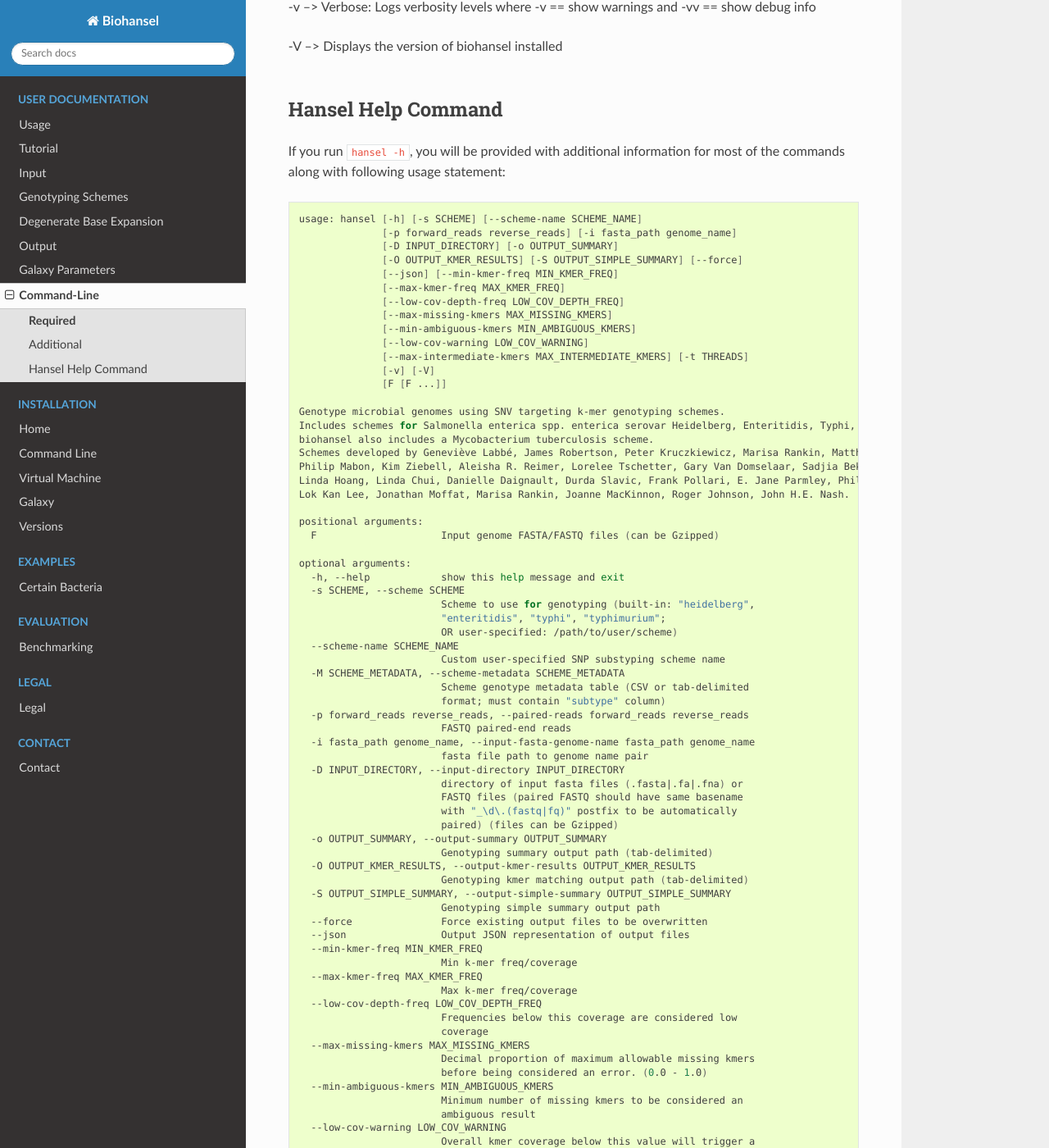
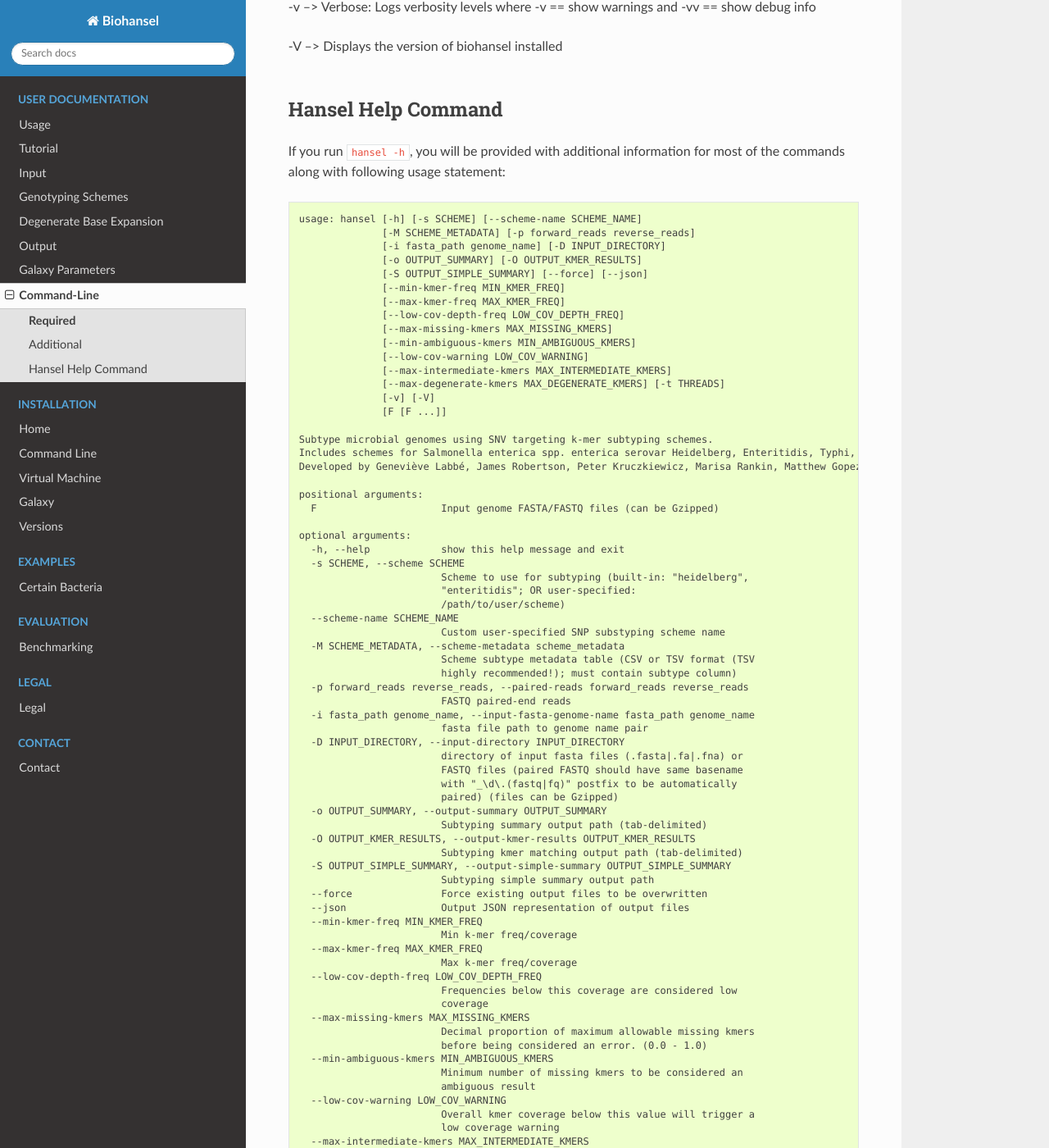
Before and after one commit to phac-nml/biohansel, a Sphinx documentation site: the page built from docs/source/user-docs/command-line.rst, in a window 1280 px wide and 1400 px high, scrolled down 1643 px. Shown: the whole window at 82% size. Built offline with Sphinx 7.4.7 and the Read the Docs theme 2.0.0, drawn with Linux system fonts in a browser that asks for light colours; some of the changed text lies outside the part shown.

Commit message:
Update command-line.rst

```diff
--- a/docs/source/user-docs/command-line.rst
+++ b/docs/source/user-docs/command-line.rst
@@ -76,29 +76,27 @@ Hansel Help Command
 
 If you run ``hansel -h``, you will be provided with additional information for most of the commands along with following usage statement:
 
-.. code-block:: bash
+.. code-block::
 
     usage: hansel [-h] [-s SCHEME] [--scheme-name SCHEME_NAME]
-                  [-p forward_reads reverse_reads] [-i fasta_path genome_name]
-                  [-D INPUT_DIRECTORY] [-o OUTPUT_SUMMARY]
-                  [-O OUTPUT_KMER_RESULTS] [-S OUTPUT_SIMPLE_SUMMARY] [--force]
-                  [--json] [--min-kmer-freq MIN_KMER_FREQ]
+                  [-M SCHEME_METADATA] [-p forward_reads reverse_reads]
+                  [-i fasta_path genome_name] [-D INPUT_DIRECTORY]
+                  [-o OUTPUT_SUMMARY] [-O OUTPUT_KMER_RESULTS]
+                  [-S OUTPUT_SIMPLE_SUMMARY] [--force] [--json]
+                  [--min-kmer-freq MIN_KMER_FREQ]
                   [--max-kmer-freq MAX_KMER_FREQ]
                   [--low-cov-depth-freq LOW_COV_DEPTH_FREQ]
                   [--max-missing-kmers MAX_MISSING_KMERS]
                   [--min-ambiguous-kmers MIN_AMBIGUOUS_KMERS]
                   [--low-cov-warning LOW_COV_WARNING]
-                  [--max-intermediate-kmers MAX_INTERMEDIATE_KMERS] [-t THREADS]
+                  [--max-intermediate-kmers MAX_INTERMEDIATE_KMERS]
+                  [--max-degenerate-kmers MAX_DEGENERATE_KMERS] [-t THREADS]
                   [-v] [-V]
                   [F [F ...]]
 
-    Genotype microbial genomes using SNV targeting k-mer genotyping schemes.
-    Includes schemes for Salmonella enterica spp. enterica serovar Heidelberg, Enteritidis, Typhi, and Typhimurium genotyping. And
-    biohansel also includes a Mycobacterium tuberculosis scheme.
-    Schemes developed by Geneviève Labbé, James Robertson, Peter Kruczkiewicz, Marisa Rankin, Matthew Gopez, Chad R. Laing,
-    Philip Mabon, Kim Ziebell, Aleisha R. Reimer, Lorelee Tschetter, Gary Van Domselaar, Sadjia Bekal, Kimberley A. MacDonald,
-    Linda Hoang, Linda Chui, Danielle Daignault, Durda Slavic, Frank Pollari, E. Jane Parmley, Philip Mabon, Elissa Giang,
-    Lok Kan Lee, Jonathan Moffat, Marisa Rankin, Joanne MacKinnon, Roger Johnson, John H.E. Nash.
+    Subtype microbial genomes using SNV targeting k-mer subtyping schemes.
+    Includes schemes for Salmonella enterica spp. enterica serovar Heidelberg, Enteritidis, Typhi, and Typhimurium subtyping. Also includes a Mycobacterium tuberculosis scheme called 'tb_lineage'.
+    Developed by Geneviève Labbé, James Robertson, Peter Kruczkiewicz, Marisa Rankin, Matthew Gopez, Chad R. Laing, Philip Mabon, Kim Ziebell, Aleisha R. Reimer, Lorelee Tschetter, Gary Van Domselaar, Sadjia Bekal, Kimberley A. MacDonald, Linda Hoang, Linda Chui, Danielle Daignault, Durda Slavic, Frank Pollari, E. Jane Parmley, David Son, Darian Hole, Philip Mabon, Elissa Giang, Lok Kan Lee, Jonathan Moffat, Marisa Rankin, Joanne MacKinnon, Roger Johnson, John H.E. Nash.
 
     positional arguments:
       F                     Input genome FASTA/FASTQ files (can be Gzipped)
@@ -106,14 +104,14 @@ If you run ``hansel -h``, you will be provided with additional information for m
     optional arguments:
       -h, --help            show this help message and exit
       -s SCHEME, --scheme SCHEME
-                            Scheme to use for genotyping (built-in: "heidelberg",
-                            "enteritidis", "typhi", "typhimurium";
-                            OR user-specified: /path/to/user/scheme)
+                            Scheme to use for subtyping (built-in: "heidelberg",
+                            "enteritidis"; OR user-specified:
+                            /path/to/user/scheme)
       --scheme-name SCHEME_NAME
                             Custom user-specified SNP substyping scheme name
-      -M SCHEME_METADATA, --scheme-metadata SCHEME_METADATA
-                            Scheme genotype metadata table (CSV or tab-delimited
-                            format; must contain "subtype" column)
+      -M SCHEME_METADATA, --scheme-metadata scheme_metadata
+                            Scheme subtype metadata table (CSV or TSV format (TSV
+                            highly recommended!); must contain subtype column)
       -p forward_reads reverse_reads, --paired-reads forward_reads reverse_reads
                             FASTQ paired-end reads
       -i fasta_path genome_name, --input-fasta-genome-name fasta_path genome_name
@@ -124,11 +122,11 @@ If you run ``hansel -h``, you will be provided with additional information for m
                             with "_\d\.(fastq|fq)" postfix to be automatically
                             paired) (files can be Gzipped)
       -o OUTPUT_SUMMARY, --output-summary OUTPUT_SUMMARY
-                            Genotyping summary output path (tab-delimited)
+                            Subtyping summary output path (tab-delimited)
       -O OUTPUT_KMER_RESULTS, --output-kmer-results OUTPUT_KMER_RESULTS
-                            Genotyping kmer matching output path (tab-delimited)
+                            Subtyping kmer matching output path (tab-delimited)
       -S OUTPUT_SIMPLE_SUMMARY, --output-simple-summary OUTPUT_SIMPLE_SUMMARY
-                            Genotyping simple summary output path
+                            Subtyping simple summary output path
       --force               Force existing output files to be overwritten
       --json                Output JSON representation of output files
       --min-kmer-freq MIN_KMER_FREQ
@@ -149,9 +147,12 @@ If you run ``hansel -h``, you will be provided with additional information for m
                             low coverage warning
       --max-intermediate-kmers MAX_INTERMEDIATE_KMERS
                             Decimal proportion of maximum allowable missing kmers
-                            to be considered an intermediate genotype. (0.0 - 1.0)
+                            to be considered an intermediate subtype. (0.0 - 1.0)
+      --max-degenerate-kmers MAX_DEGENERATE_KMERS
+                            Maximum number of scheme k-mers allowed before
+                            quitting with a usage warning. Default is 100,000
       -t THREADS, --threads THREADS
                             Number of parallel threads to run analysis (default=1)
       -v, --verbose         Logging verbosity level (-v == show warnings; -vvv ==
                             show debug info)
-      -V, --version         shows the program version number and exit
+      -V, --version         show program's version number and exit
```
